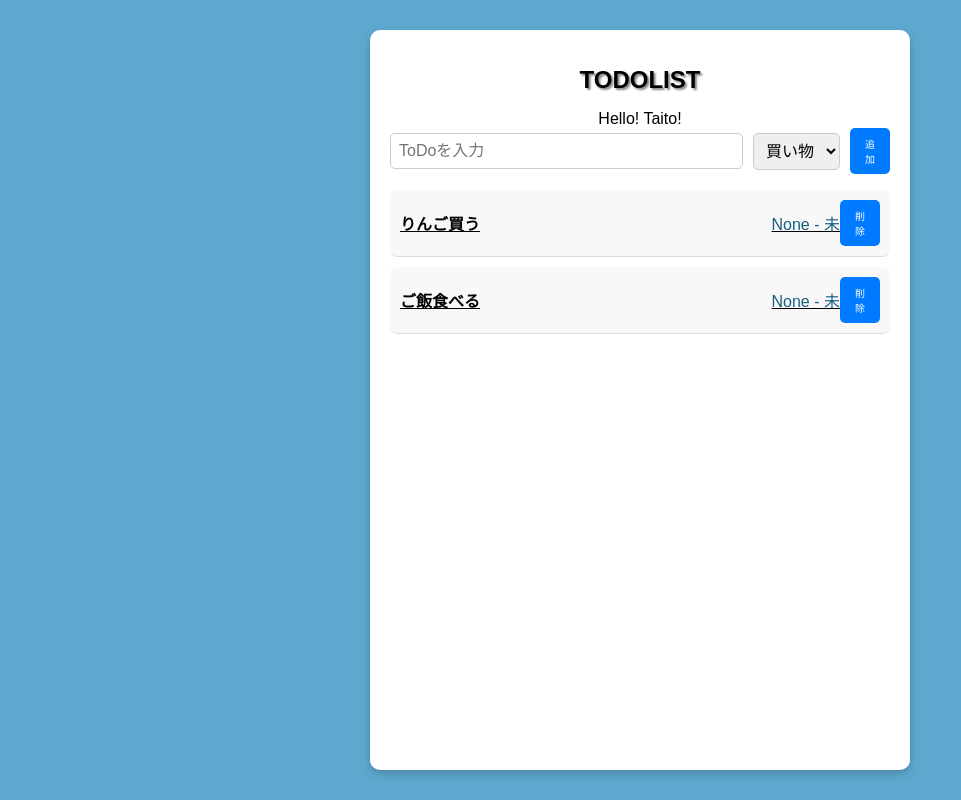
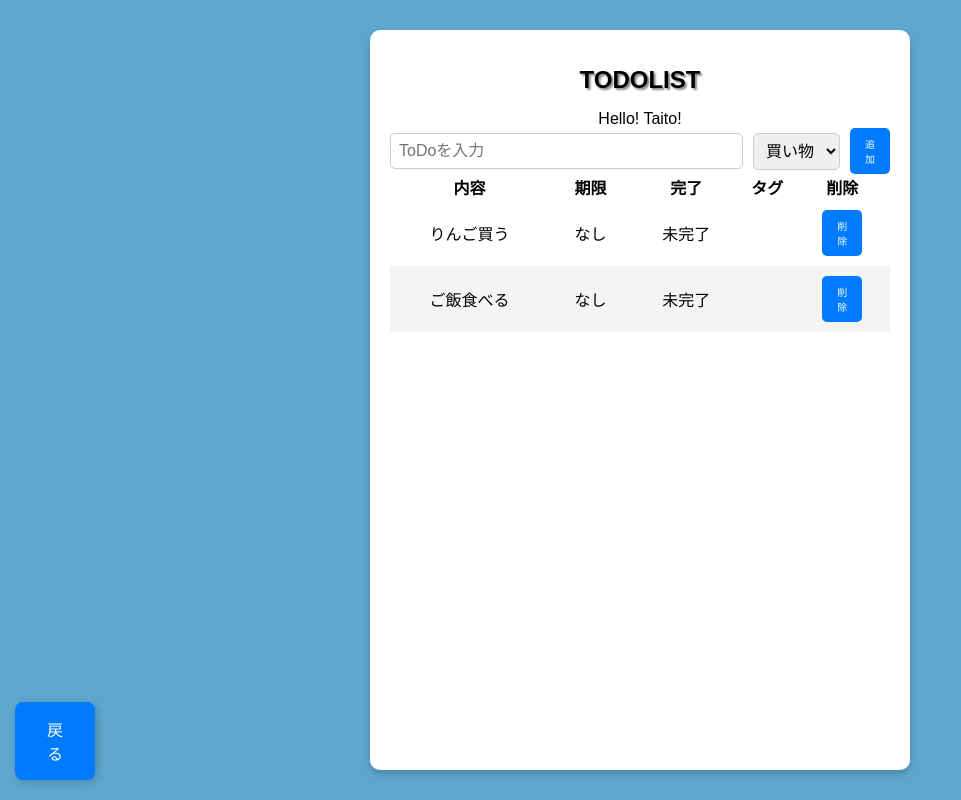
Before and after one commit to Taito1608/study_backend, a FastAPI app: page /todo in a window 1280 px wide. Shown: the whole page, without its empty margins (0-961 px from the left). Run offline with FastAPI, Linux system fonts and the light colour scheme.

Commit message:
tagの一覧と個別取得画面作成

```diff
--- a/app/main.py
+++ b/app/main.py
@@ -27,13 +27,15 @@
 async def read_todolist(request: Request):
     tag_list = db.query(Tag).all()
     todo_list = db.query(Todo).all()
+    set_list = db.query(Set).all
     db.close()
 
     return templates.TemplateResponse("todolist_get.html", {
         "request": request,
         "name": "Taito!",
         "todo_list": todo_list,
-        "tag_list": tag_list
+        "tag_list": tag_list,
+        "set_list": set_list
         })
 
 #Todo 取得(個別)
@@ -99,13 +101,31 @@
 
 #Tag 取得(一覧)
 @app.get("/tag")
-def read_tags():
-    return
+async def read_tags(request: Request):
+    tag_list = db.query(Tag).all()
+    todo_list = db.query(Todo).all()
+    set_list = db.query(Set).all
+    db.close()
+
+    return templates.TemplateResponse("taglist_get.html", {
+        "request": request,
+        "name": "Taito!",
+        "todo_list": todo_list,
+        "tag_list": tag_list,
+        "set_list": set_list
+        })
 
 #Tag 取得(個別)
 @app.get("/tag/{tag_id}")
-def read_tag():
-    return
+async def read_tag(request: Request, tag_id):
+  tag = db.query(Tag).filter(Tag.id == tag_id).first()
+
+
+  return templates.TemplateResponse("tag_get.html", {
+        "request": request,
+        "name": "Taito!",
+        "tag_list": tag.desc
+        })
 
 #Tag 作成
 @app.post("/tag")
--- a/app/static/css/styles.css
+++ b/app/static/css/styles.css
@@ -230,3 +230,39 @@
 .add-button:hover {
     background-color: #0056b3;
 }
+
+/* テーブルのスタイル */
+table {
+    width: 100%;
+    border-spacing: 0; /* セル間に隙間を作らない */
+}
+
+/* 偶数行の背景色 */
+#todo-list tr:nth-child(even) {
+    background-color: #f4f4f4; /* 例えば薄いグレー */
+}
+
+/* 奇数行の背景色 */
+#todo-list tr:nth-child(odd) {
+    background-color: #ffffff; /* 白 */
+}
+
+/* ホバー時に背景色を変更 */
+#todo-list tr:hover {
+    background-color: #e0e0e0; /* ホバー時の背景色 */
+}
+
+/* 行ごとに下線を引く */
+#todo-list tr {
+    border-bottom: 1px solid #ccc; /* 行の下に薄い灰色の線を引く */
+}
+
+/* 最後の行のボーダーを削除 */
+#todo-list tr:last-child {
+    border-bottom: none;
+}
+
+/* セル内の余白を追加 */
+td {
+    padding: 10px; /* セルの内側に余白を作成 */
+}
--- a/app/templates/todolist_get.html
+++ b/app/templates/todolist_get.html
@@ -16,23 +16,80 @@
     </form>
 
     <!-- ToDo リスト -->
-    <ul>
-        {% for item in todo_list %}
-        <li class="{% if item.completed %}completed{% endif %}">
-            <a href="https://235tb4t2-8000.asse.devtunnels.ms/todo/{{ item.id }}" style="color: black; display: flex; justify-content: space-between; width: 100%;">
-                <span class="task-content"><strong>{{ item.box }}</strong></span>
-                <span class="task-meta">{{ item.date }} - {{ '済' if item.completed else '未' }}</span>
-            </a>
-            <!-- 削除ボタン -->
-            <button onclick="deleteTodo('{{ item.id }}')"
-                class="add-button"
-                >
-            削除
-            </button>
-        </li>
-        {% endfor %}
-    </ul>
 
+
+    <table style="border-collapse: separate; border-spacing: 0;">
+        <thead>
+            <tr>
+                <th>内容</th>
+                <th>期限</th>
+                <th>完了</th>
+                <th>タグ</th>
+                <th>削除</th>
+            </tr>
+        </thead>
+        <tbody id="todo-list">
+            {% for item in todo_list %}
+            <tr>
+                <td>
+                    <a href="/todo/{{ item.id }}" style="color: black; text-decoration: none;">
+                        {{ item.box }}
+                    </a>
+                </td>
+                <td>{{ item.date if item.date else 'なし' }}</td>
+                <td>{{ '完了' if item.completed else '未完了' }}</td>
+                <td></td>
+                <td>
+                    <button onclick="deleteTodo('{{ item.id }}')" class="add-button">
+                        削除
+                    </button>
+                </td>
+            </tr>
+            {% endfor %}
+        </tbody>
+    </table>
+
+    <button type="button" class="back-button" onclick="history.back()">
+        戻る
+    </button>
+
+    <style>
+        /* テーブルのスタイル */
+        table {
+            width: 100%;
+            border-spacing: 0; /* セル間に隙間を作らない */
+        }
+
+        /* 偶数行の背景色 */
+        #todo-list tr:nth-child(even) {
+            background-color: #f4f4f4; /* 例えば薄いグレー */
+        }
+
+        /* 奇数行の背景色 */
+        #todo-list tr:nth-child(odd) {
+            background-color: #ffffff; /* 白 */
+        }
+
+        /* ホバー時に背景色を変更 */
+        #todo-list tr:hover {
+            background-color: #e0e0e0; /* ホバー時の背景色 */
+        }
+
+        /* 行ごとに下線を引く */
+        #todo-list tr {
+            border-bottom: 1px solid #ccc; /* 行の下に薄い灰色の線を引く */
+        }
+
+        /* 最後の行のボーダーを削除 */
+        #todo-list tr:last-child {
+            border-bottom: none;
+        }
+
+        /* セル内の余白を追加 */
+        td {
+            padding: 10px; /* セルの内側に余白を作成 */
+        }
+    </style>
 
     <script>
         async function deleteTodo(todoId) {
```
Also changed, not shown: app/templates/tag_get.html (added, +12 -0 lines), app/templates/taglist_get.html (+100 -0 lines), todo.db.
